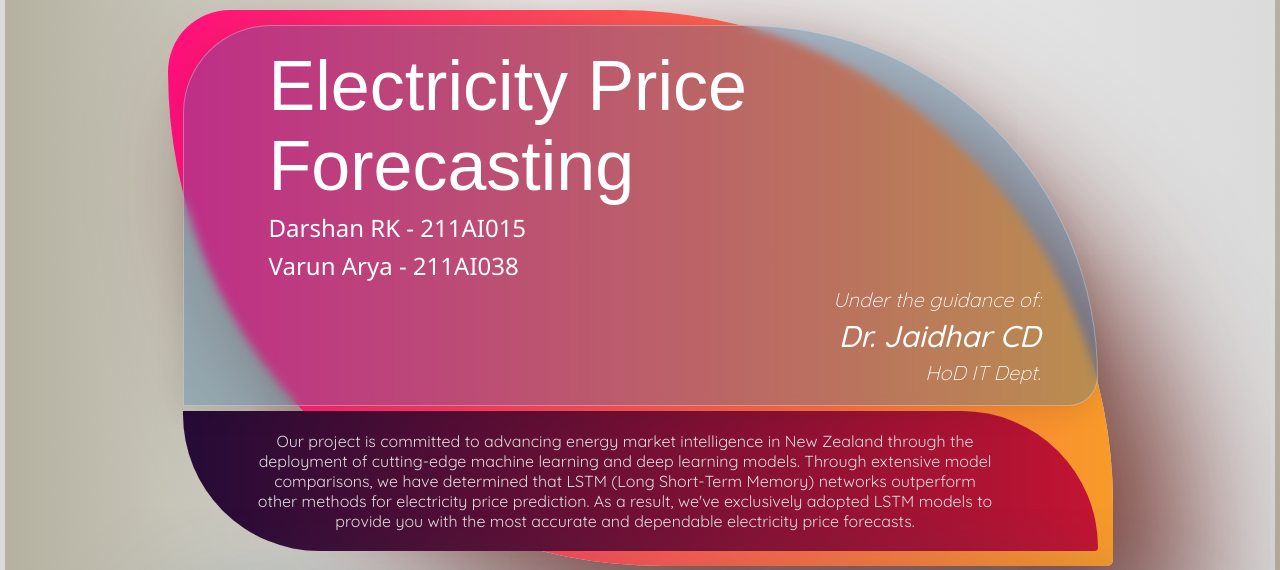
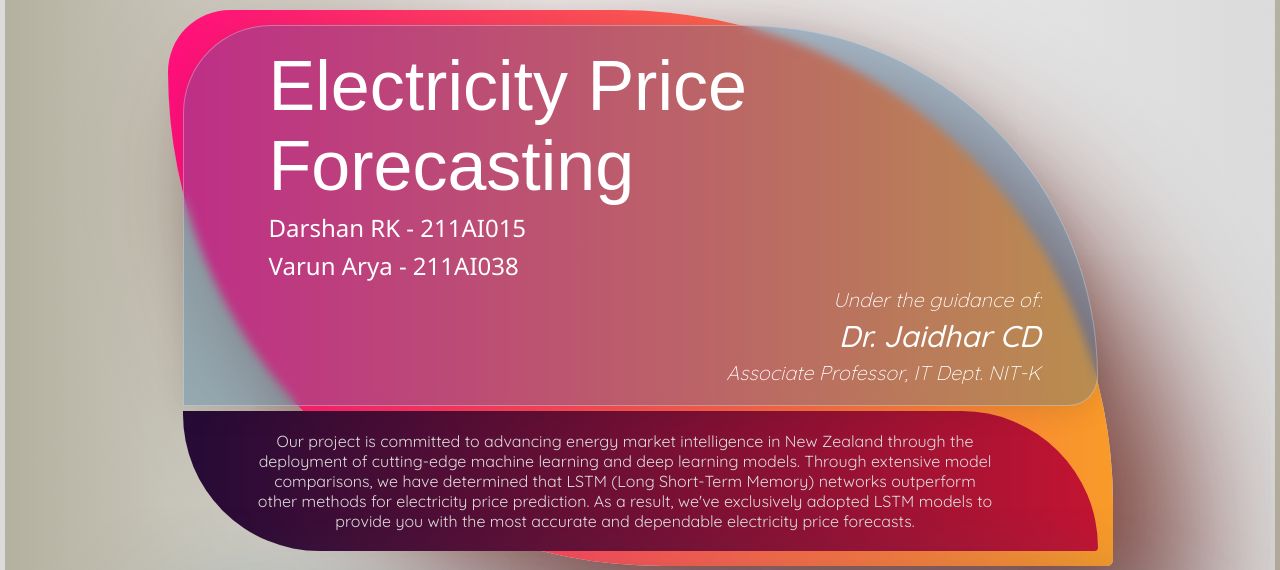
Before and after one commit to Pandora117/Electricity-Price-Forecasting, a Flask app: page / in a window 1280 px wide. Shown: the top 570 px of the page. Run offline with Flask 2, Linux system fonts and the light colour scheme.

Commit message:
Update homePage.html

```diff
--- a/templates/homePage.html
+++ b/templates/homePage.html
@@ -15,7 +15,7 @@
 
             <p class="mentor">Under the guidance of:</p>
             <p id="mentor_name">Dr. Jaidhar CD</p>
-            <p class="mentor">HoD IT Dept.</p>
+            <p class="mentor">Associate Professor, IT Dept. NIT-K</p>
         </div>
 
         <div class="p_container">
```
